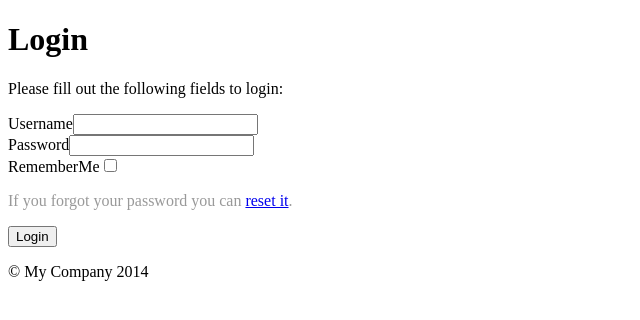
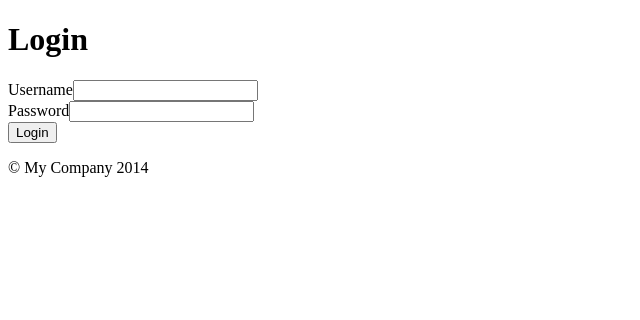
Before and after one commit to futurable/backend, a Yii app: template frontend/views/site/login.php in a window 1280 px wide. Shown: the top 320 px of the page, without its empty margins (0-640 px from the left). Run offline with PHP 8.4 and a stand-in for Yii, Linux system fonts and the light colour scheme; the template is opened without the code that fills it, so the values that code supplies are empty; form fields are guessed from the names that the template uses; some libraries are stand-ins or nearby versions.

Commit message:
Modify the login view

```diff
--- a/frontend/views/site/login.php
+++ b/frontend/views/site/login.php
@@ -1,29 +1,25 @@
 <?php
 use yii\helpers\Html;
 use yii\widgets\ActiveForm;
+use common\models\User;
 
 /**
  * @var yii\web\View $this
  * @var yii\widgets\ActiveForm $form
  * @var \common\models\LoginForm $model
  */
-$this->title = 'Login';
-$this->params['breadcrumbs'][] = $this->title;
+$this->title = Yii::t('Backend', 'Login');
+//$this->params['breadcrumbs'][] = $this->title;
 ?>
 <div class="site-login">
     <h1><?= Html::encode($this->title) ?></h1>
-
-    <p>Please fill out the following fields to login:</p>
 
     <div class="row">
         <div class="col-lg-5">
             <?php $form = ActiveForm::begin(['id' => 'login-form']); ?>
                 <?= $form->field($model, 'username') ?>
                 <?= $form->field($model, 'password')->passwordInput() ?>
-                <?= $form->field($model, 'rememberMe')->checkbox() ?>
-                <div style="color:#999;margin:1em 0">
-                    If you forgot your password you can <?= Html::a('reset it', ['site/request-password-reset']) ?>.
-                </div>
+
                 <div class="form-group">
                     <?= Html::submitButton('Login', ['class' => 'btn btn-primary', 'name' => 'login-button']) ?>
                 </div>
```
